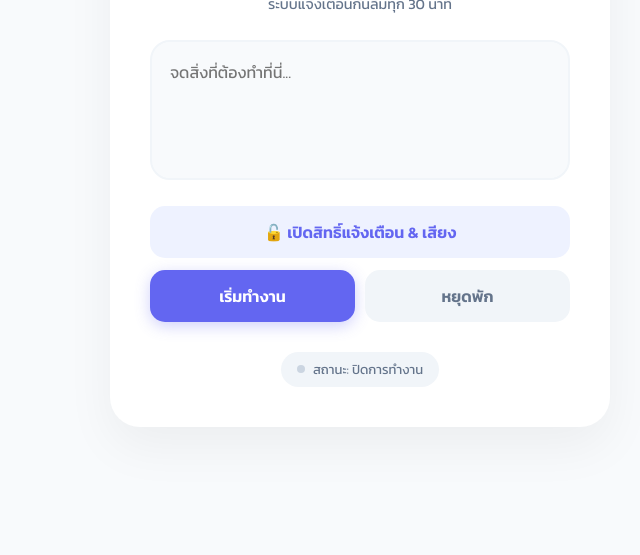
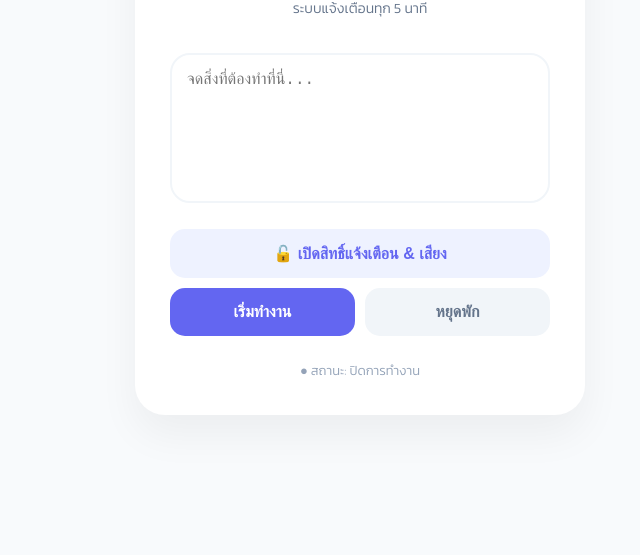
Before and after one commit to zack1212-22/SOUND-NOTES-app, a plain HTML site: page index.html in a window 1280 px wide. Shown: the part 245-800 px from the top of the page, without its empty margins (280-920 px from the left). Drawn offline with Linux system fonts and the light colour scheme.

Commit message:
Update index.html

```diff
--- a/index.html
+++ b/index.html
@@ -4,239 +4,99 @@
     <meta charset="UTF-8">
     <meta name="viewport" content="width=device-width, initial-scale=1.0">
     <title>SOUND NOTES</title>
-    <link href="https://fonts.googleapis.com/css2?family=Kanit:wght@300;400;600&display=swap" rel="stylesheet">
+    <link rel="manifest" href="data:application/manifest+json,{'name':'SoundNotes','short_name':'Notes','start_url':'index.html','display':'standalone'}">
+    <link href="https://fonts.googleapis.com/css2?family=Kanit:wght@300;600&display=swap" rel="stylesheet">
     <style>
-        :root {
-            --bg: #f8fafc;
-            --card: #ffffff;
-            --accent: #6366f1;
-            --accent-soft: #eef2ff;
-            --text-main: #1e293b;
-            --text-sub: #64748b;
-            --success: #10b981;
-            --danger: #f43f5e;
-        }
-
-        body {
-            font-family: 'Kanit', sans-serif;
-            background-color: var(--bg);
-            background-image: radial-gradient(#cbd5e1 0.5px, transparent 0.5px);
-            background-size: 20px 20px; /* พื้นหลังลายจุดเบาๆ */
-            display: flex;
-            justify-content: center;
-            align-items: center;
-            min-height: 100vh;
-            margin: 0;
-        }
-
-        .container {
-            background: var(--card);
-            width: 100%;
-            max-width: 420px;
-            padding: 40px;
-            border-radius: 30px;
-            box-shadow: 0 20px 50px rgba(0,0,0,0.05);
-            text-align: center;
-            position: relative;
-        }
-
-        h2 {
-            color: var(--text-main);
-            font-weight: 600;
-            margin-bottom: 8px;
-            display: flex;
-            align-items: center;
-            justify-content: center;
-            gap: 10px;
-        }
-
-        p.subtitle {
-            color: var(--text-sub);
-            font-size: 0.9rem;
-            margin-bottom: 25px;
-        }
-
-        textarea {
-            width: 100%;
-            height: 140px;
-            padding: 18px;
-            border: 2px solid #f1f5f9;
-            border-radius: 20px;
-            background: #f8fafc;
-            font-family: 'Kanit', sans-serif;
-            font-size: 16px;
-            color: var(--text-main);
-            resize: none;
-            box-sizing: border-box;
-            transition: all 0.3s ease;
-            margin-bottom: 20px;
-        }
-
-        textarea:focus {
-            outline: none;
-            border-color: var(--accent);
-            background: #fff;
-            box-shadow: 0 10px 20px rgba(99, 102, 241, 0.1);
-        }
-
-        .controls {
-            display: flex;
-            flex-direction: column;
-            gap: 12px;
-        }
-
-        button {
-            border: none;
-            border-radius: 15px;
-            padding: 14px;
-            font-family: 'Kanit', sans-serif;
-            font-size: 16px;
-            font-weight: 600;
-            cursor: pointer;
-            transition: all 0.2s active;
-        }
-
-        .btn-perm {
-            background: var(--accent-soft);
-            color: var(--accent);
-        }
-
-        .btn-perm:hover { background: #e0e7ff; }
-
-        .main-btns {
-            display: grid;
-            grid-template-columns: 1fr 1fr;
-            gap: 10px;
-        }
-
-        .btn-start {
-            background: var(--accent);
-            color: white;
-            box-shadow: 0 4px 15px rgba(99, 102, 241, 0.3);
-        }
-
-        .btn-start:hover { transform: translateY(-2px); box-shadow: 0 6px 20px rgba(99, 102, 241, 0.4); }
-
-        .btn-stop {
-            background: #f1f5f9;
-            color: var(--text-sub);
-        }
-
-        .btn-stop:hover { background: #e2e8f0; color: var(--danger); }
-
-        .status-pill {
-            margin-top: 30px;
-            display: inline-flex;
-            align-items: center;
-            gap: 8px;
-            padding: 8px 16px;
-            background: #f1f5f9;
-            border-radius: 100px;
-            font-size: 13px;
-            color: var(--text-sub);
-        }
-
-        .dot {
-            width: 8px;
-            height: 8px;
-            background: #cbd5e1;
-            border-radius: 50%;
-        }
-
-        .dot.active {
-            background: var(--success);
-            box-shadow: 0 0 10px var(--success);
-            animation: pulse 1.5s infinite;
-        }
-
-        @keyframes pulse {
-            0% { opacity: 1; }
-            50% { opacity: 0.4; }
-            100% { opacity: 1; }
-        }
+        :root { --p: #6366f1; --bg: #f8fafc; }
+        body { font-family: 'Kanit', sans-serif; background: var(--bg); display: flex; justify-content: center; align-items: center; min-height: 100vh; margin: 0; }
+        .card { background: white; width: 90%; max-width: 380px; padding: 35px; border-radius: 30px; box-shadow: 0 20px 40px rgba(0,0,0,0.05); text-align: center; }
+        h2 { color: #1e293b; margin-bottom: 5px; }
+        textarea { width: 100%; height: 150px; border: 2px solid #f1f5f9; border-radius: 20px; padding: 15px; font-size: 16px; margin: 20px 0; outline: none; transition: 0.3s; resize: none; box-sizing: border-box; }
+        textarea:focus { border-color: var(--p); background: #fff; }
+        .btn { width: 100%; padding: 15px; border: none; border-radius: 15px; font-size: 16px; font-weight: 600; cursor: pointer; margin-bottom: 10px; transition: 0.2s; }
+        .btn-perm { background: #eef2ff; color: var(--p); }
+        .btn-start { background: var(--p); color: white; }
+        .btn-stop { background: #f1f5f9; color: #64748b; }
+        .status { font-size: 13px; color: #94a3b8; margin-top: 15px; }
     </style>
 </head>
 <body>
 
-<div class="container">
+<div class="card">
     <h2>✨ SOUND NOTES</h2>
-    <p class="subtitle">ระบบแจ้งเตือนกันลืมทุก 30 นาที</p>
-
+    <p style="color: #64748b; font-size: 14px;">ระบบแจ้งเตือนทุก 5 นาที</p>
     <textarea id="noteInput" placeholder="จดสิ่งที่ต้องทำที่นี่..."></textarea>
-
-    <div class="controls">
-        <button class="btn-perm" onclick="requestPermission()">🔓 เปิดสิทธิ์แจ้งเตือน & เสียง</button>
-        <div class="main-btns">
-            <button class="btn-start" onclick="startReminder()">เริ่มทำงาน</button>
-            <button class="btn-stop" onclick="stopReminder()">หยุดพัก</button>
-        </div>
+    <button class="btn btn-perm" onclick="requestPermission()">🔓 เปิดสิทธิ์แจ้งเตือน & เสียง</button>
+    <div style="display: flex; gap: 10px;">
+        <button id="startBtn" class="btn btn-start" onclick="startTimer()">เริ่มทำงาน</button>
+        <button class="btn btn-stop" onclick="stopTimer()">หยุดพัก</button>
     </div>
-
-    <div class="status-pill">
-        <div id="statusDot" class="dot"></div>
-        <span id="statusText">สถานะ: ปิดการทำงาน</span>
-    </div>
+    <div id="status" class="status">● สถานะ: ปิดการทำงาน</div>
 </div>
 
-<audio id="alarmSound" src="https://assets.mixkit.co/active_storage/sfx/2869/2869-preview.mp3" preload="auto"></audio>
+<audio id="sound" src="https://assets.mixkit.co/active_storage/sfx/2869/2869-preview.mp3" preload="auto"></audio>
 
 <script>
-    let timer = null;
-    const noteArea = document.getElementById('noteInput');
-    const statusText = document.getElementById('statusText');
-    const statusDot = document.getElementById('statusDot');
-    const audio = document.getElementById('alarmSound');
+    let timer;
+    const audio = document.getElementById('sound');
 
-    window.onload = () => {
-        const saved = localStorage.getItem('hw_note_modern');
-        if (saved) noteArea.value = saved;
-    };
+    // ลงทะเบียน Service Worker เพื่อให้ทำงานเบื้องหลังได้
+    if ('serviceWorker' in navigator) {
+        navigator.serviceWorker.register('sw.js');
+    }
 
-    noteArea.oninput = () => {
-        localStorage.setItem('hw_note_modern', noteArea.value);
-    };
+    async function requestPermission() {
+        const perm = await Notification.requestPermission();
+        if (perm === 'granted') {
+            audio.play().then(() => audio.pause());
+            alert("ตั้งค่าเรียบร้อย! ระบบพร้อมแจ้งเตือน");
+        }
+    }
 
-    function requestPermission() {
-        Notification.requestPermission().then(perm => {
-            if (perm === "granted") {
-                alert("ตั้งค่าเรียบร้อย! ระบบพร้อมแจ้งเตือน");
-                audio.play().then(() => audio.pause());
-            }
+    function startTimer() {
+    if (Notification.permission !== 'granted') return alert("กรุณาเปิดสิทธิ์ก่อนครับ");
+
+    // ✅ จุดสำคัญ: ล้างตัวนับเก่าทิ้งก่อนเริ่มใหม่ทุกครั้ง ป้องกันการแจ้งเตือนซ้อน
+    clearInterval(timer);
+
+    sendNotify(); // แจ้งเตือนทันที 1 ครั้ง
+
+    // ตั้งเวลา 30 นาที (1,800,000)
+    timer = setInterval(sendNotify, 5000);
+
+    const statusDiv = document.getElementById('status');
+    statusDiv.innerHTML = "● สถานะ: กำลังเตือนทุก 30 นาที";
+    statusDiv.style.color = "#10b981";
+}
+
+function stopTimer() {
+    // ✅ สั่งหยุดตัวนับเวลาทั้งหมด
+    clearInterval(timer);
+
+    const statusDiv = document.getElementById('status');
+    statusDiv.innerHTML = "● สถานะ: หยุดการทำงานแล้ว";
+    statusDiv.style.color = "#ef4444"; // เปลี่ยนเป็นสีแดงให้รู้ว่าหยุดแล้ว
+}
+
+    function stopTimer() {
+        clearInterval(timer);
+        document.getElementById('status').innerText = "● สถานะ: ปิดการทำงาน";
+        document.getElementById('status').style.color = "#94a3b8";
+    }
+
+    function sendNotify() {
+        const text = document.getElementById('noteInput').value || "ได้เวลาแล้ว!";
+        audio.currentTime = 0;
+        audio.play();
+
+        navigator.serviceWorker.ready.then(reg => {
+            reg.showNotification('📌 Reminder!', {
+                body: text,
+                icon: 'https://cdn-icons-png.flaticon.com/512/564/564619.png',
+                vibrate: [200, 100, 200]
+            });
         });
     }
-
-    function notify() {
-        const msg = noteArea.value || "อย่าลืมทำการบ้านนะ!";
-        if (Notification.permission === "granted") {
-            new Notification("📌 Reminder!", { body: msg });
-        }
-        audio.currentTime = 0;
-        audio.play();
-    }
-
-    function startReminder() {
-        if (Notification.permission !== "granted") {
-            alert("กรุณากดเปิดสิทธิ์แจ้งเตือนก่อนครับ");
-            return;
-        }
-        if (timer) return;
-
-        notify();
-        timer = setInterval(notify, 30 * 60 * 1000);
-
-        statusText.innerText = "สถานะ: กำลังเตือนทุก 30 นาที";
-        statusDot.classList.add('active');
-    }
-
-    function stopReminder() {
-        if (timer) {
-            clearInterval(timer);
-            timer = null;
-            statusText.innerText = "สถานะ: ปิดการทำงาน";
-            statusDot.classList.remove('active');
-        }
-    }
 </script>
-
 </body>
 </html>
```
